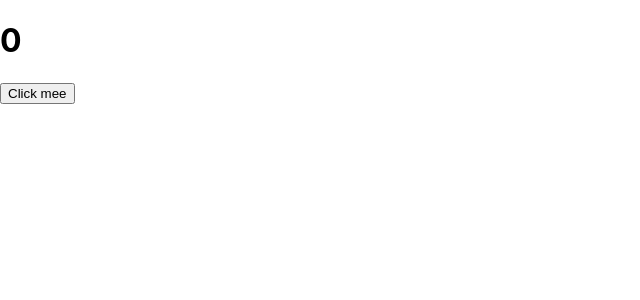
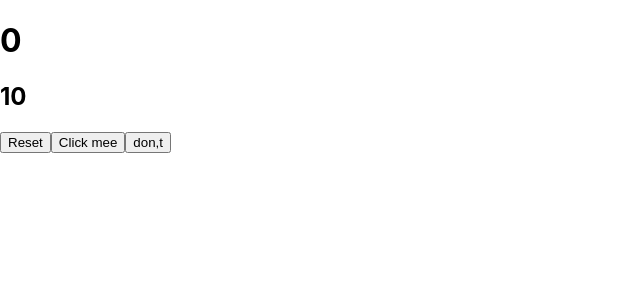
Before and after one commit to ajaypoly/React, a React (Create React App) app: page / in a window 1280 px wide. Shown: the top 300 px of the page, without its empty margins (0-640 px from the left). Built offline with nearby package versions, Linux system fonts and the light colour scheme.

Commit message:
add increment,decrement and reset function

```diff
--- a/src/App.js
+++ b/src/App.js
@@ -7,8 +7,17 @@ import {useState} from 'react'
 
 function App() {
   const [counter,setCounter]=useState(0)
+
+  const [data, setData]=useState(10)
   function increment(){
     setCounter(counter+1)
+  }
+  function decrement(){
+    setData(data-1)
+  }
+  function reset(){
+    setCounter(1)
+    setData(10)
   }
 
   return (
@@ -16,8 +25,10 @@ function App() {
 
   <div>
      <h1>{counter}</h1>
-
+     <h2>{data}</h2>
+     <button onClick={reset}>Reset</button>
      <button onClick={increment}>Click mee</button>
+     <button onClick={decrement}> don,t</button>
   </div>
 
   );
```
